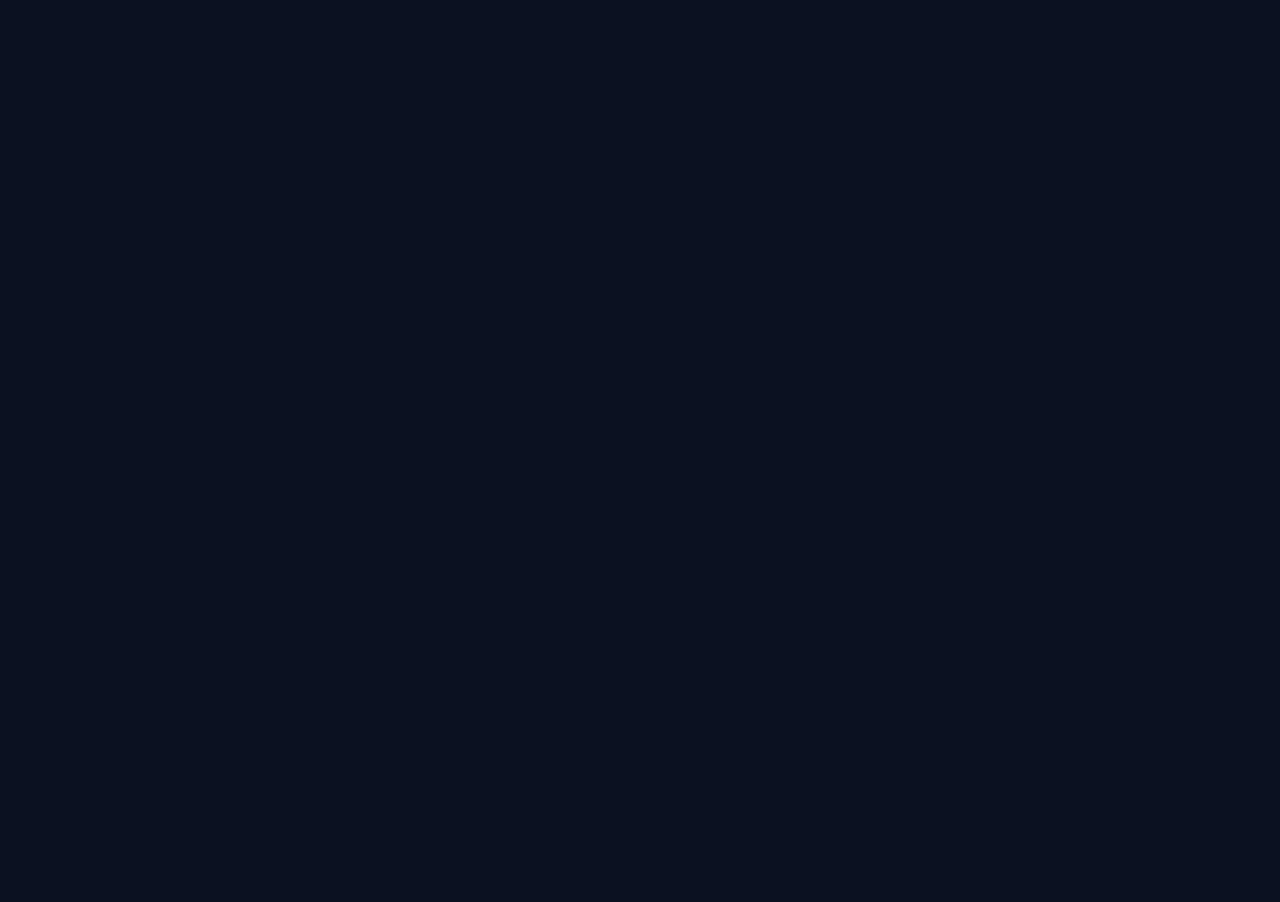
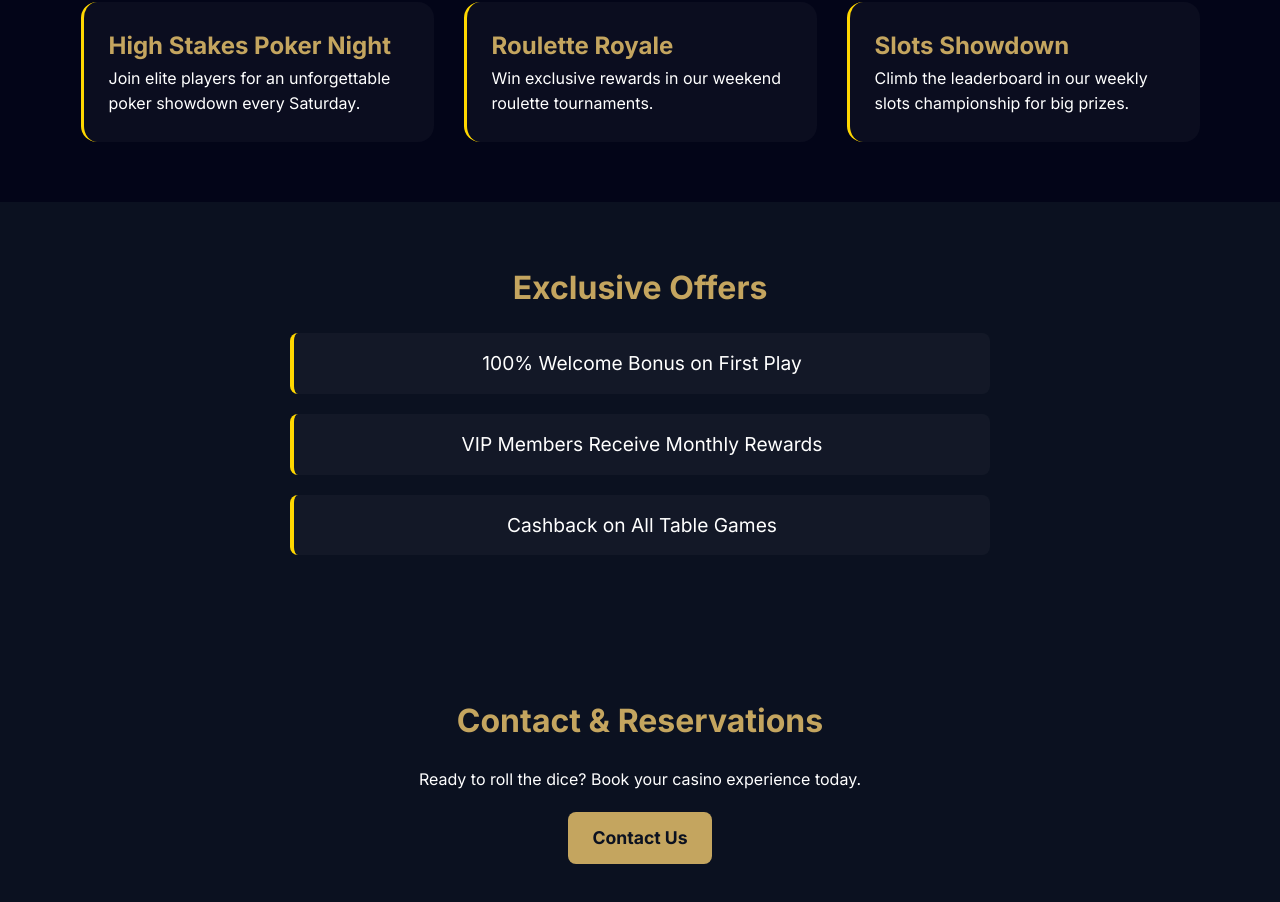
Before and after one commit to develhope/FE-PT-7-TeamProject-2, a React (Vite) app: page /CasinoDeatilsMain in a window 1280 px wide. Before the commit this address had no page. Shown: the part 754-1656 px from the top of the page. Before the commit the page ends 800 px from the top, so only its background shows below. Built offline with nearby package versions, Linux system fonts and the light colour scheme.

Commit message:
aggiunta dettagli casino

```diff
--- a/src/App.jsx
+++ b/src/App.jsx
@@ -2,6 +2,7 @@ import { Routes, Route } from 'react-router-dom'
 import Homepage from './pages/Homepage/Homepage'
 import PremiumExperiences from './pages/PremiunExperiences/PremiumExperiences'
 import SpaBooking from './pages/SpaBooking/SpaBooking'
+import CasinoDetailsMain from './pages/LotusCasinoDetails/CasinoDetailsMain'
 // import NoleggioAuto from './pages/NoleggioAuto/NoleggioAuto'
 // import FaqPage from './pages/FooterLinks/Faq/Faq'
 
@@ -11,6 +12,7 @@ function App() {
       <Route path="/" element={<Homepage />} />
       <Route path="/spa-booking" element={<SpaBooking />} />
       <Route path="/premium-experiences" element={<PremiumExperiences />} />
+      <Route path="/CasinoDeatilsMain" element={<CasinoDetailsMain />} />
       {/* <Route path="/noleggio" element={<NoleggioAuto />} /> */}
       {/* <Route path="/faq-footer" element={<FaqPage />} /> */}
     </Routes>
--- a/src/pages/LotusCasinoDetails/CasinoDetailsHero.css
+++ b/src/pages/LotusCasinoDetails/CasinoDetailsHero.css
@@ -1,4 +1,3 @@
-/* Inserisci in: src/components/LotusCasinoDetails/CasinoDetailsHero.css */
 .casino-details-hero {
   padding: 60px 20px 40px;
   text-align: center;
--- a/src/pages/LotusCasinoDetails/CasinoDetailsHero.jsx
+++ b/src/pages/LotusCasinoDetails/CasinoDetailsHero.jsx
@@ -1,4 +1,3 @@
-// Inserisci in: src/components/LotusCasinoDetails/CasinoDetailsHero.jsx
 import React from "react";
 import "./CasinoDetailsHero.css";
 
--- a/src/pages/LotusCasinoDetails/CasinoDetailsMain.css
+++ b/src/pages/LotusCasinoDetails/CasinoDetailsMain.css
@@ -0,0 +1,27 @@
+.casino-details-main-section {
+  background: #0B1120;
+  font-family: 'Inter', serif;
+  color: #fff;
+  margin: 0;
+  padding: 0;
+  line-height: 1.6;
+}
+
+/* Animazione base */
+.casino-details-feature,
+.casino-details-event-card,
+.casino-details-offers-list li {
+  opacity: 0;
+  transform: translateY(20px);
+  transition: opacity 0.6s ease-out, transform 0.6s ease-out;
+}
+.revealed {
+  opacity: 1 !important;
+  transform: translateY(0) !important;
+}
+@keyframes fadeIn {
+  to {
+    opacity: 1;
+    transform: translateY(0);
+  }
+}
--- a/src/pages/LotusCasinoDetails/CasinoDetailsMain.jsx
+++ b/src/pages/LotusCasinoDetails/CasinoDetailsMain.jsx
@@ -0,0 +1,27 @@
+import React from "react";
+import CasinoDetailsHero from "./CasinoDetailsHero";
+import FeaturesList from "./FeaturesList";
+import EventsSection from "./EventsSection";
+import OffersSection from "./OffersSection";
+import ContactSection from "./ContactSection";
+import useRevealOnScroll from "./RevealOnScroll";
+import "./CasinoDetailsMain.css";
+
+
+const CasinoDetailsMain = () => {
+  useRevealOnScroll(
+    ".casino-details-feature, .casino-details-event-card, .casino-details-offers-list li"
+  );
+
+  return (
+    <main className="casino-details-main-section">
+      <CasinoDetailsHero />
+      <FeaturesList />
+      <EventsSection />
+      <OffersSection />
+      <ContactSection />
+    </main>
+  );
+};
+
+export default CasinoDetailsMain;
--- a/src/pages/LotusCasinoDetails/ContactSection.css
+++ b/src/pages/LotusCasinoDetails/ContactSection.css
@@ -0,0 +1,29 @@
+.casino-details-contact-section {
+  padding: 60px 20px 100px;
+  text-align: center;
+}
+.casino-details-h2-contatc {
+  color: #C4A55F;
+  font-size: 2em;
+  margin-bottom: 20px;
+}
+.casino-details-book-your-experience {
+  color: #fff;
+  margin-bottom: 20px;
+}
+.casino-details-button-contact {
+  display: inline-block;
+  padding: 12px 24px;
+  font-size: 1.1rem;
+  background-color: #C4A55F;
+  color: #0B1120;
+  font-weight: bold;
+  border-radius: 8px;
+  text-decoration: none;
+  text-align: center;
+  transition: background-color 0.5s ease;
+}
+.casino-details-button-contact:hover {
+  background-color: #0B1120;
+  color: #C4A55F;
+}
--- a/src/pages/LotusCasinoDetails/ContactSection.jsx
+++ b/src/pages/LotusCasinoDetails/ContactSection.jsx
@@ -0,0 +1,16 @@
+import React from "react";
+import "./ContactSection.css";
+
+const ContactSection = () => (
+  <section className="casino-details-contact-section" id="contact">
+    <h2 className="casino-details-h2-contatc">Contact &amp; Reservations</h2>
+    <p className="casino-details-book-your-experience">
+      Ready to roll the dice? Book your casino experience today.
+    </p>
+    <a href="mailto:casino@lotusvegas.com" className="casino-details-button-contact">
+      Contact Us
+    </a>
+  </section>
+);
+
+export default ContactSection;
--- a/src/pages/LotusCasinoDetails/OffersSection.jsx
+++ b/src/pages/LotusCasinoDetails/OffersSection.jsx
@@ -1,4 +1,3 @@
-// Inserisci in: src/components/LotusCasinoDetails/OffersSection.jsx
 import React from "react";
 import "./OffersSection.css";
 
--- a/src/pages/LotusCasinoDetails/RevealOnScroll.jsx
+++ b/src/pages/LotusCasinoDetails/RevealOnScroll.jsx
@@ -0,0 +1,21 @@
+import { useEffect } from "react";
+
+const useRevealOnScroll = (selector) => {
+  useEffect(() => {
+    const revealElements = document.querySelectorAll(selector);
+    const observerOptions = { threshold: 0.1 };
+    const revealOnScroll = (entries, observer) => {
+      entries.forEach(entry => {
+        if (entry.isIntersecting) {
+          entry.target.classList.add("revealed");
+          observer.unobserve(entry.target);
+        }
+      });
+    };
+    const observer = new window.IntersectionObserver(revealOnScroll, observerOptions);
+    revealElements.forEach(el => observer.observe(el));
+    return () => observer.disconnect();
+  }, [selector]);
+};
+
+export default useRevealOnScroll;
```
